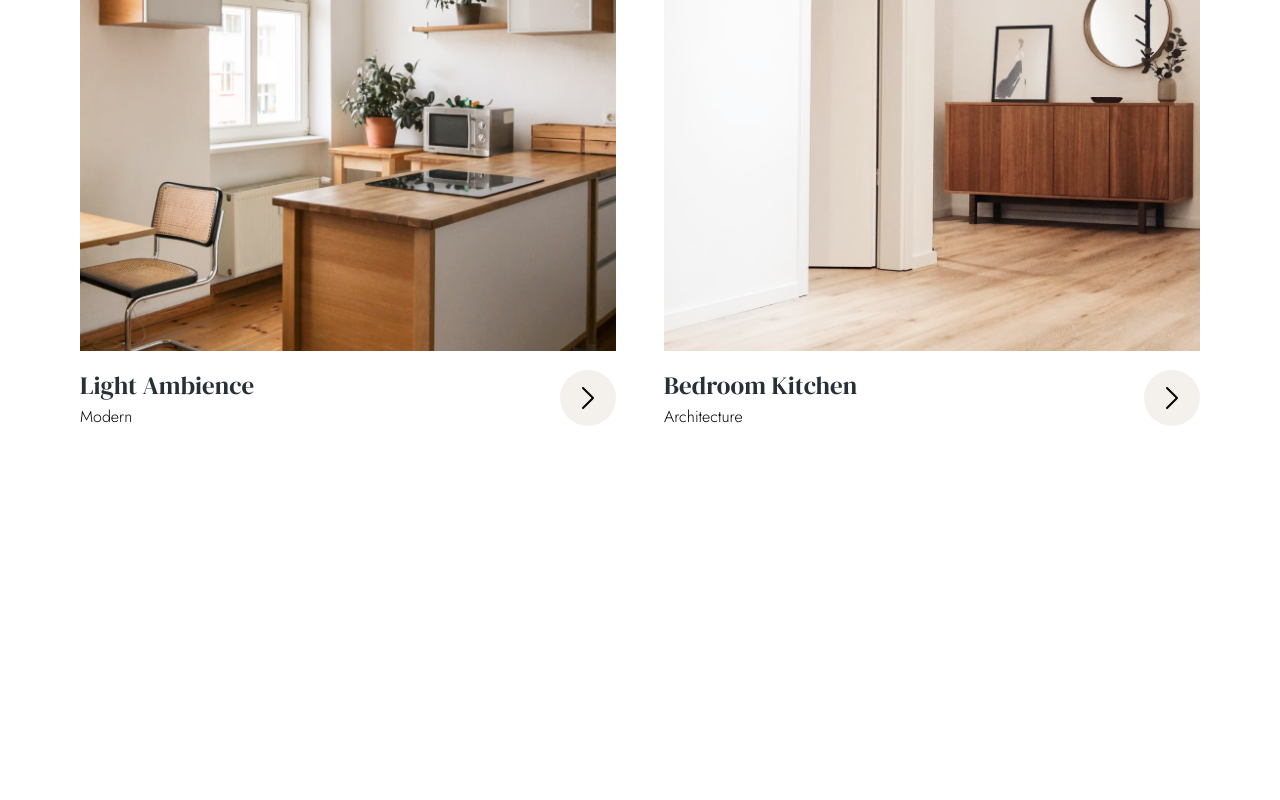
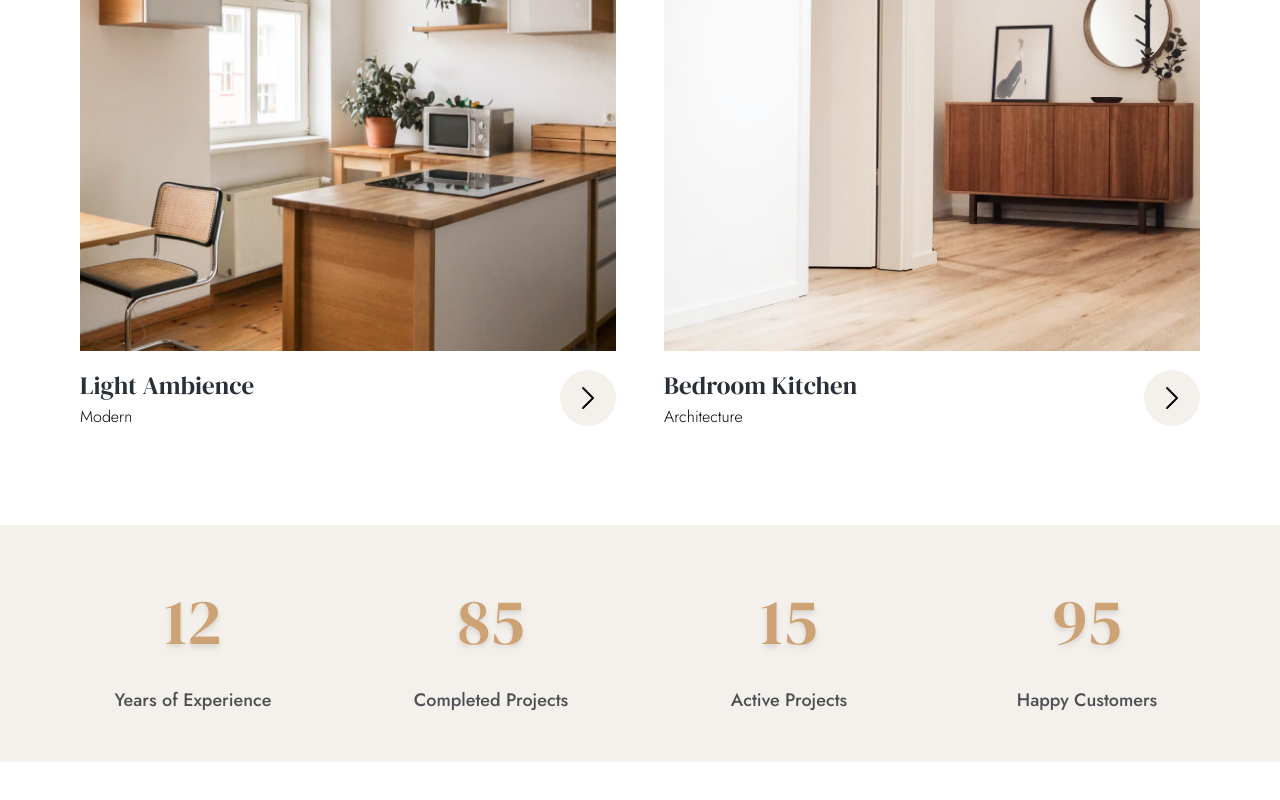
Before and after one commit to techtrybe/interno, a Next.js app: page / in a window 1280 px wide. Shown: the part 3642-4442 px from the top of the page. Before the commit the page ends 4127 px from the top, so only its background shows below. Built offline with nearby package versions, Linux system fonts and the light colour scheme.

Commit message:
done with the stats section

```diff
--- /dev/null
+++ b/components/Stats.jsx
@@ -0,0 +1,40 @@
+import React from 'react'
+
+const STATS_ARR = [
+    {
+        name: "Years of Experience",
+        value: 12
+    },
+    {
+        name: "Completed Projects",
+        value: 85
+    },
+    {
+        name: "Active Projects",
+        value: 15
+    },
+    {
+        name: "Happy Customers",
+        value: 95
+    },
+]
+
+function Stats() {
+  return (
+    <section className="py-[2rem] px-8">
+      <div className="w-full max-w-6xl mx-auto grid grid-cols-1 md:grid-cols-2 lg:grid-cols-4 gap-10">
+        {STATS_ARR.map((stat, index) => (
+          <div
+            key={index}
+            className="flex flex-col items-center gap-4 justify-center"
+          >
+            <h3 className="text-primary drop-shadow-md text-display font-normal">{stat.value}</h3>
+            <p className="text-[#4D5053] text-center text-lg">{stat.name}</p>
+          </div>
+        ))}
+      </div>
+    </section>
+  );
+}
+
+export default Stats
--- a/pages/index.js
+++ b/pages/index.js
@@ -5,6 +5,7 @@ import FeatureSection from "components/feature/FeatureSection";
 import Hero from "components/Hero";
 import ProjectSection from "components/project/ProjectSection";
 import Page from "components/shared/Page";
+import Stats from "components/Stats";
 import TestimonialSection from "components/testimonial/TestimonialSection";
 
 function Home() {
@@ -26,6 +27,9 @@ function Home() {
         <Brands />
         <ProjectSection />
       </div>
+      <div className="bg-[#F4F0EC] my-10 py-4">
+        <Stats />
+      </div>
     </>
   );
 }
```
